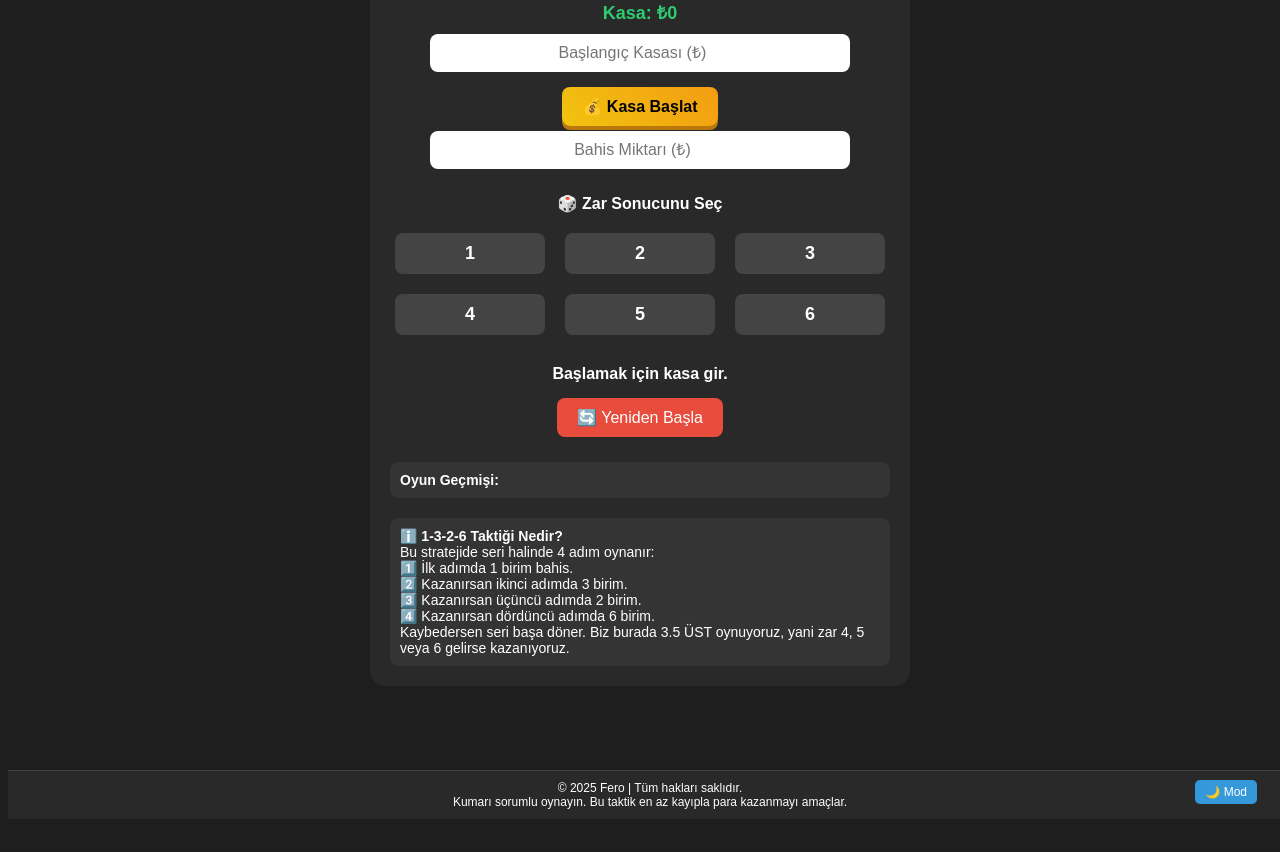
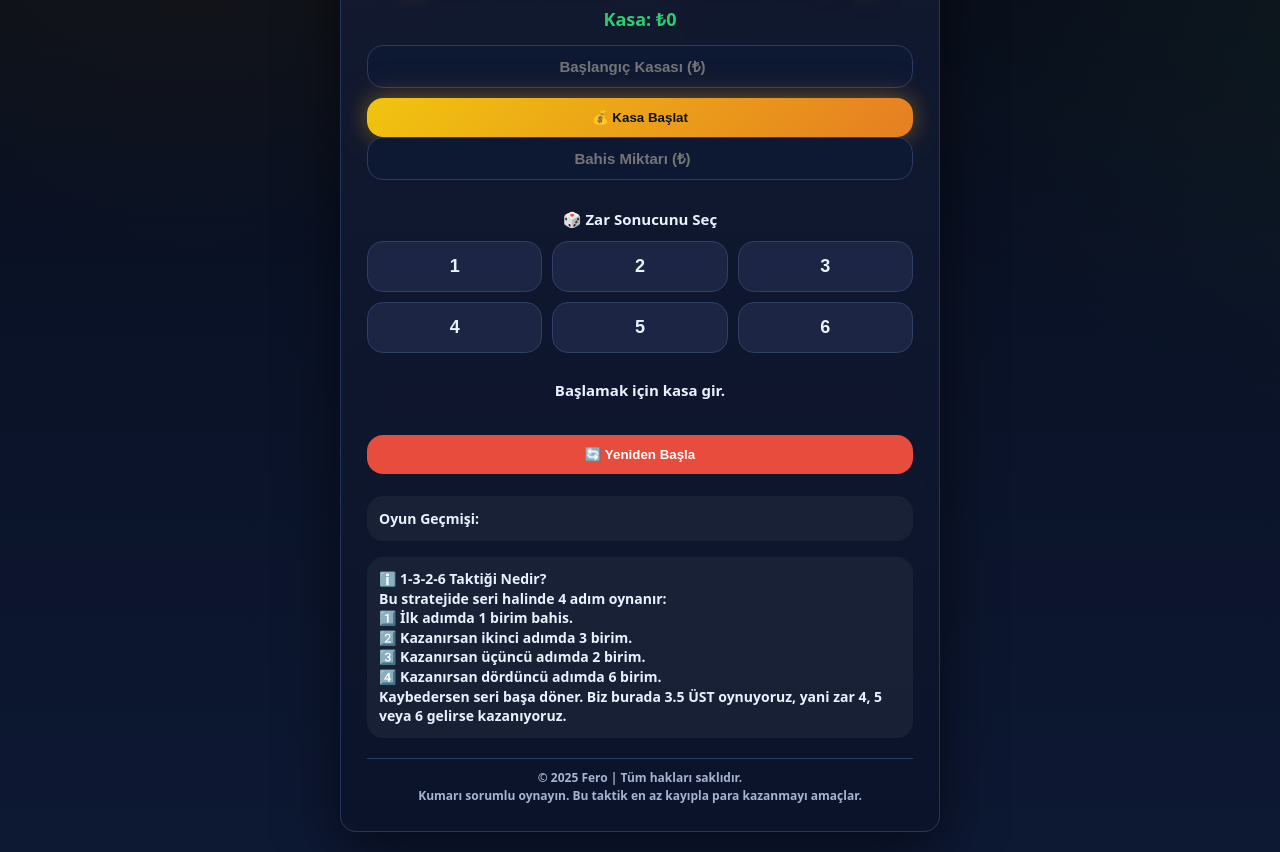
Before and after one commit to ferotaktic/ferotaktic.github.io, a plain HTML site: page fero-1-3-2-6.html in a window 1280 px wide. Shown: the part 89-941 px from the top of the page. Before the commit the page ends 916 px from the top, so only its background shows below. Drawn offline with Linux system fonts and the light colour scheme.

Commit message:
Update fero-1-3-2-6.html

```diff
--- a/fero-1-3-2-6.html
+++ b/fero-1-3-2-6.html
@@ -3,176 +3,111 @@
 <head>
 <meta charset="UTF-8">
 <meta name="viewport" content="width=device-width, initial-scale=1.0">
-<title>Tanrının Cezası Fero'nun Taktiği</title>
+<title>🔥 Tanrının Cezası — Fero'nun Taktiği</title>
 <style>
-    body {
-        font-family: Arial, sans-serif;
-        background-color: #1e1e1e;
-        color: white;
-        text-align: center;
-        padding: 20px;
-        transition: background-color 0.3s, color 0.3s;
-        position: relative;
-        min-height: 100vh;
-        padding-bottom: 80px;
+  :root{
+    --bg-1:#070b18; --bg-2:#0a1226; --bg-3:#0d1833;
+    --glass:#0e1730aa;
+    --border:#2a3b66cc;
+    --accent:#f1c40f; --accent-2:#e67e22;
+    --text:#eaf1ff;
+    --muted:#a6b3d2;
+    --radius:16px;
+    --glow:0 0 20px rgba(241,196,15,.3),0 0 40px rgba(230,126,34,.2);
   }
-    .light-mode {
-        background-color: #f4f4f4;
-        color: #333;
+
+  *{box-sizing:border-box}
+  body{
+    margin:0; font:600 15px/1.5 system-ui,Segoe UI,Roboto,Arial;
+    color:var(--text);
+    background:
+      radial-gradient(1200px 800px at 15% -10%, #3a2f0f55 0%, transparent 55%),
+      radial-gradient(1200px 800px at 120% 10%, #1f3a2055 0%, transparent 55%),
+      linear-gradient(180deg,var(--bg-1),var(--bg-2) 40%,var(--bg-3));
+    min-height:100vh;
+    display:flex; align-items:center; justify-content:center; padding:20px;
   }
-    .container {
-        background: rgba(255,255,255,0.05);
-        padding: 20px;
-        border-radius: 15px;
-        max-width: 500px;
-        margin: auto;
+
+  .card{
+    width:100%; max-width:600px;
+    background:linear-gradient(180deg,#141d35cc,#0b1328cc);
+    backdrop-filter:blur(12px) saturate(110%);
+    border:1px solid var(--border);
+    border-radius:var(--radius);
+    box-shadow:0 18px 60px rgba(0,0,0,.55), inset 0 1px 0 rgba(255,255,255,.04);
+    padding:26px;
+    position:relative;
   }
-    .light-mode .container {
-        background: rgba(0,0,0,0.05);
+
+  h1.title{
+    font-size:24px; margin:0 0 12px; text-align:center;
+    background:linear-gradient(90deg,var(--accent),var(--accent-2));
+    -webkit-background-clip:text; -webkit-text-fill-color:transparent;
+    font-weight:900; text-shadow:var(--glow);
   }
-    .title {
-        font-size: 22px;
-        font-weight: bold;
-        color: gold;
-        margin-bottom: 15px;
-        text-align: center;
+
+  .bank{font-size:18px;font-weight:700;margin-bottom:12px;color:#2ecc71;text-align:center}
+
+  input{
+    width:100%;padding:12px;border-radius:var(--radius);
+    border:1px solid #2a3b66;background:#0d1833;color:var(--text);
+    margin-bottom:10px;text-align:center;font-size:15px;font-weight:600;
   }
-    input {
-        padding: 10px;
-        font-size: 16px;
-        border-radius: 8px;
-        border: none;
-        margin-bottom: 10px;
-        text-align: center;
-        width: 80%;
+
+  button{
+    border:none;cursor:pointer;font-weight:800;
+    border-radius:var(--radius);padding:12px 18px;
+    transition:.2s;
   }
-    button {
-        padding: 10px 20px;
-        font-size: 16px;
-        border-radius: 8px;
-        border: none;
-        cursor: pointer;
-        margin: 5px;
-        transition: 0.3s;
+
+  .gold-btn{
+    background:linear-gradient(135deg,var(--accent),var(--accent-2));
+    color:#0b1220; box-shadow:var(--glow); width:100%;
   }
-    .gold-btn {
-        background: linear-gradient(45deg, #f1c40f, #f39c12);
-        color: black;
-        font-weight: bold;
-        box-shadow: 0 4px 0 #b9770e;
+  .gold-btn:hover{transform:translateY(-2px) scale(1.02)}
+
+  .dice-title{font-weight:700;text-align:center;margin:18px 0 10px}
+
+  .dice-grid{
+    display:grid;grid-template-columns:repeat(3,1fr);gap:10px;margin-bottom:14px;
   }
-    .gold-btn:hover {
-        transform: scale(1.05);
+  .dice-btn{
+    background:#1c2544;border:1px solid #2f3f66;color:var(--text);
+    font-size:18px;font-weight:700;border-radius:var(--radius);padding:14px;
+    transition:.2s;
   }
-    .dice-grid {
-        display: grid;
-        grid-template-columns: repeat(3, 1fr);
-        gap: 10px;
-        margin: 15px 0;
+  .dice-btn:hover{background:#263359;transform:translateY(-1px)}
+
+  .reset-btn{
+    background:#e74c3c;color:white;width:100%;
+    margin:10px 0;font-weight:800;
   }
-    .dice-btn {
-        background: #444;
-        color: white;
-        font-size: 18px;
-        font-weight: bold;
+  .reset-btn:hover{filter:brightness(1.1)}
+
+  .result-box{
+    padding:12px;border-radius:var(--radius);font-weight:700;
+    text-align:center;margin-bottom:12px;
   }
-    .light-mode .dice-btn {
-        background: #ddd;
-        color: black;
+  .win{background:#27ae60;color:white}
+  .lose{background:#e74c3c;color:white}
+  .info-box{
+    background:rgba(255,255,255,.05);padding:12px;border-radius:var(--radius);
+    font-size:14px;margin-top:16px;line-height:1.4
   }
-    .dice-btn:hover {
-        background: #666;
+  .history{
+    margin-top:12px;font-size:14px;text-align:left;
+    background:rgba(255,255,255,.05);padding:12px;border-radius:var(--radius);
+    max-height:140px;overflow-y:auto
   }
-    .light-mode .dice-btn:hover {
-        background: #bbb;
-    }
-    .reset-btn {
-        background: #e74c3c;
-        color: white;
-    }
-    .history {
-        margin-top: 20px;
-        font-size: 14px;
-        text-align: left;
-        background: rgba(255,255,255,0.05);
-        padding: 10px;
-        border-radius: 8px;
-        max-height: 150px;
-        overflow-y: auto;
-    }
-    .light-mode .history {
-        background: rgba(0,0,0,0.05);
-    }
-    .info-box {
-        background: rgba(255,255,255,0.05);
-        padding: 10px;
-        margin-top: 20px;
-        border-radius: 8px;
-        font-size: 14px;
-        text-align: left;
-    }
-    .light-mode .info-box {
-        background: rgba(0,0,0,0.05);
-    }
-    .bank {
-        font-size: 18px;
-        font-weight: bold;
-        margin-bottom: 10px;
-        color: #2ecc71;
-    }
-    .light-mode .bank {
-        color: #27ae60;
-    }
-    .dice-title {
-        font-weight: bold;
-        margin-top: 15px;
-        font-size: 16px;
-        text-align: center;
-    }
-    .footer-box {
-        position: absolute;
-        bottom: 0;
-        left: 0;
-        width: 100%;
-        background: rgba(255,255,255,0.05);
-        padding: 10px;
-        font-size: 12px;
-        text-align: center;
-        border-top: 1px solid rgba(255,255,255,0.1);
-    }
-    .light-mode .footer-box {
-        background: rgba(0,0,0,0.05);
-    }
-    .mode-btn {
-        background: #3498db;
-        color: white;
-        font-size: 12px;
-        padding: 5px 10px;
-        border-radius: 5px;
-        position: absolute;
-        right: 10px;
-        bottom: 10px;
-    }
-    .result-box {
-        padding: 10px;
-        margin-top: 15px;
-        border-radius: 8px;
-        font-weight: bold;
-        font-size: 16px;
-    }
-    .win {
-        background: #27ae60;
-        color: white;
-    }
-    .lose {
-        background: #e74c3c;
-        color: white;
+  .footer{
+    margin-top:20px;text-align:center;font-size:12px;color:var(--muted);
+    border-top:1px solid #2a3b66;padding-top:10px
   }
 </style>
 </head>
 <body>
-    <div class="container">
-        <div class="title">🔥 Tanrının Cezası Fero'nun Taktiği 🔥</div>
+  <div class="card">
+    <h1 class="title">🔥 Tanrının Cezası — Fero'nun Taktiği 🔥</h1>
     <div class="bank" id="bankDisplay">Kasa: ₺0</div>
 
     <input type="number" id="bankInput" placeholder="Başlangıç Kasası (₺)" min="1">
@@ -194,123 +129,85 @@
     <div class="result-box" id="output">Başlamak için kasa gir.</div>
     <button class="reset-btn" onclick="resetGame()">🔄 Yeniden Başla</button>
 
-        <div class="history" id="history">
-            <strong>Oyun Geçmişi:</strong><br>
-        </div>
+    <div class="history" id="history"><strong>Oyun Geçmişi:</strong><br></div>
 
     <div class="info-box">
       <strong>ℹ️ 1-3-2-6 Taktiği Nedir?</strong><br>
       Bu stratejide seri halinde 4 adım oynanır: <br>
-            1️⃣ İlk adımda 1 birim bahis. <br>
-            2️⃣ Kazanırsan ikinci adımda 3 birim. <br>
-            3️⃣ Kazanırsan üçüncü adımda 2 birim. <br>
-            4️⃣ Kazanırsan dördüncü adımda 6 birim. <br>
+      1️⃣ İlk adımda 1 birim bahis.<br>
+      2️⃣ Kazanırsan ikinci adımda 3 birim.<br>
+      3️⃣ Kazanırsan üçüncü adımda 2 birim.<br>
+      4️⃣ Kazanırsan dördüncü adımda 6 birim.<br>
       Kaybedersen seri başa döner. Biz burada 3.5 ÜST oynuyoruz, yani zar 4, 5 veya 6 gelirse kazanıyoruz.
+    </div>
+
+    <div class="footer">
+      © 2025 Fero | Tüm hakları saklıdır. <br>
+      Kumarı sorumlu oynayın. Bu taktik en az kayıpla para kazanmayı amaçlar.
     </div>
   </div>
 
-    <div class="footer-box">
-        © 2025 Fero | Tüm hakları saklıdır. <br>
-        Kumarı sorumlu oynayın. Bu taktik en az kayıpla para kazanmayı amaçlar.
-    </div>
+<script>
+  let sequence=[1,3,2,6];
+  let step=0,historyLog=[],bank=0,initialBank=0;
 
-    <button class="mode-btn" onclick="toggleMode()">🌙 Mod</button>
-
-<script>
-    let sequence = [1, 3, 2, 6];
-    let step = 0;
-    let historyLog = [];
-    let bank = 0;
-    let initialBank = 0;
-    let darkMode = true; // varsayılan olarak karanlık mod
-
-    function setBank() {
-        bank = parseFloat(document.getElementById('bankInput').value);
-        initialBank = bank;
-
-        if (isNaN(bank) || bank <= 0) {
-            alert("Geçerli bir kasa miktarı gir!");
-            return;
+  function setBank(){
+    bank=parseFloat(document.getElementById('bankInput').value);
+    initialBank=bank;
+    if(isNaN(bank)||bank<=0){alert("Geçerli bir kasa miktarı gir!");return;}
+    document.getElementById('bankDisplay').innerHTML=`Kasa: ₺${bank}`;
+    showBaseBetSuggestion();
+    document.getElementById('output').innerHTML="Kasa ayarlandı. Zar seç ve oyna!";
+    document.getElementById('output').className="result-box";
   }
 
-        document.getElementById('bankDisplay').innerHTML = `Kasa: ₺${bank}`;
-        showBaseBetSuggestion();
-        document.getElementById('output').innerHTML = "Kasa ayarlandı. Zar seç ve oyna!";
-        document.getElementById('output').className = "result-box";
+  function showBaseBetSuggestion(){
+    let suggested=10;
+    if(bank<=1000) suggested=10;
+    else if(bank<=2000) suggested=20;
+    else if(bank<=3000) suggested=30;
+    else if(bank<=5000) suggested=50;
+    else if(bank<=10000) suggested=100;
+    else if(bank<=20000) suggested=200;
+    document.getElementById('betSuggestion').innerHTML=`💡 Önerilen başlangıç bahsi: ₺${suggested}`;
   }
 
-    function showBaseBetSuggestion() {
-        let suggested = 10;
-        if (bank <= 1000) suggested = 10;
-        else if (bank <= 2000) suggested = 20;
-        else if (bank <= 3000) suggested = 30;
-        else if (bank <= 5000) suggested = 50;
-        else if (bank <= 10000) suggested = 100;
-        else if (bank <= 20000) suggested = 200;
+  function playRound(diceValue){
+    let baseBet=parseFloat(document.getElementById('baseBet').value);
+    let output=document.getElementById('output');
+    let history=document.getElementById('history');
+    if(isNaN(baseBet)||baseBet<=0){output.innerHTML="⚠️ Geçerli bir bahis gir.";output.className="result-box lose";return;}
+    if(bank<=0){output.innerHTML="💸 Kasan bitti!";output.className="result-box lose";return;}
 
-        document.getElementById('betSuggestion').innerHTML = `💡 Önerilen başlangıç bahsi: ₺${suggested}`;
+    let betAmount=sequence[step]*baseBet;
+    let win=diceValue>3; let change=0;
+
+    if(win){
+      change=betAmount; bank+=change;
+      historyLog.push(`+ ₺${betAmount} Kazandın (Zar: ${diceValue}, Adım ${sequence[step]})`);
+      step++;
+      if(step>=sequence.length){output.innerHTML=`🎯 Seri tamamlandı! Yeniden ₺${sequence[0]*baseBet} ile başla.`; step=0;}
+      else{output.innerHTML=`✅ Kazandın! Şimdi ₺${sequence[step]*baseBet} oyna.`;}
+      output.className="result-box win";
+    }else{
+      change=-betAmount; bank+=change;
+      historyLog.push(`- ₺${betAmount} Kaybettin (Zar: ${diceValue}, Adım ${sequence[step]})`);
+      step=0;
+      output.innerHTML=`❌ Kaybettin! Tekrar ₺${sequence[0]*baseBet} oyna.`; output.className="result-box lose";
     }
 
-    function playRound(diceValue) {
-        let baseBet = parseFloat(document.getElementById('baseBet').value);
-        let output = document.getElementById('output');
-        let history = document.getElementById('history');
-
-        if (isNaN(baseBet) || baseBet <= 0) {
-            output.innerHTML = "⚠️ Geçerli bir bahis gir.";
-            output.className = "result-box lose";
-            return;
-        }
-        if (bank <= 0) {
-            output.innerHTML = "💸 Kasan bitti! Yeniden başla.";
-            output.className = "result-box lose";
-            return;
+    let profit=bank-initialBank;
+    let profitText=profit>=0?`💰 Kâr: ₺${profit}`:`📉 Zarar: ₺${profit}`;
+    document.getElementById('bankDisplay').innerHTML=`Kasa: ₺${bank} (${profitText})`;
+    history.innerHTML="<strong>Oyun Geçmişi:</strong><br>"+historyLog.join("<br>");
   }
 
-        let betAmount = sequence[step] * baseBet;
-        let win = diceValue > 3;
-        let change = 0;
-
-        if (win) {
-            change = betAmount;
-            bank += change;
-            historyLog.push(`+ ₺${betAmount} Kazandın (Zar: ${diceValue}, Adım ${sequence[step]})`);
-            step++;
-            if (step >= sequence.length) {
-                output.innerHTML = `🎯 Seri tamamlandı! Tekrar ₺${sequence[0] * baseBet} ile başla.`;
-                step = 0;
-            } else {
-                output.innerHTML = `✅ Kazandın! Şimdi ₺${sequence[step] * baseBet} oyna.`;
-            }
-            output.className = "result-box win";
-        } else {
-            change = -betAmount;
-            bank += change;
-            historyLog.push(`- ₺${betAmount} Kaybettin (Zar: ${diceValue}, Adım ${sequence[step]})`);
-            step = 0;
-            output.innerHTML = `❌ Kaybettin! Tekrar ₺${sequence[0] * baseBet} oyna.`;
-            output.className = "result-box lose";
-        }
-
-        let profit = bank - initialBank;
-        let profitText = profit >= 0 ? `💰 Kâr: ₺${profit}` : `📉 Zarar: ₺${profit}`;
-        document.getElementById('bankDisplay').innerHTML = `Kasa: ₺${bank} (${profitText})`;
-
-        history.innerHTML = "<strong>Oyun Geçmişi:</strong><br>" + historyLog.join("<br>");
-    }
-
-    function resetGame() {
-        step = 0;
-        historyLog = [];
-        bank = initialBank;
-        document.getElementById('output').innerHTML = "Başlamak için kasa gir.";
-        document.getElementById('output').className = "result-box";
-        document.getElementById('history').innerHTML = "<strong>Oyun Geçmişi:</strong><br>";
-        document.getElementById('bankDisplay').innerHTML = `Kasa: ₺${bank}`;
-    }
-
-    function toggleMode() {
-        document.body.classList.toggle("light-mode");
+  function resetGame(){
+    step=0; historyLog=[]; bank=initialBank;
+    document.getElementById('output').innerHTML="Başlamak için kasa gir.";
+    document.getElementById('output').className="result-box";
+    document.getElementById('history').innerHTML="<strong>Oyun Geçmişi:</strong><br>";
+    document.getElementById('bankDisplay').innerHTML=`Kasa: ₺${bank}`;
   }
 </script>
 </body>
```
Lines whose indentation alone changed are shown as unchanged.
